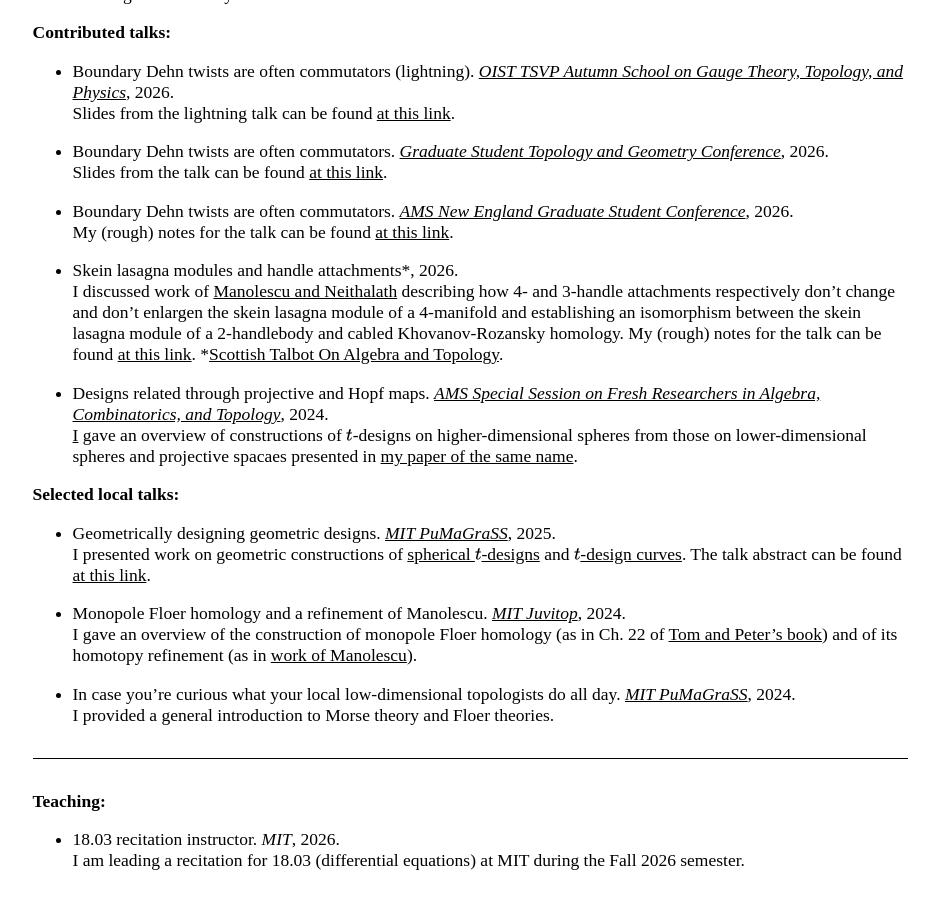
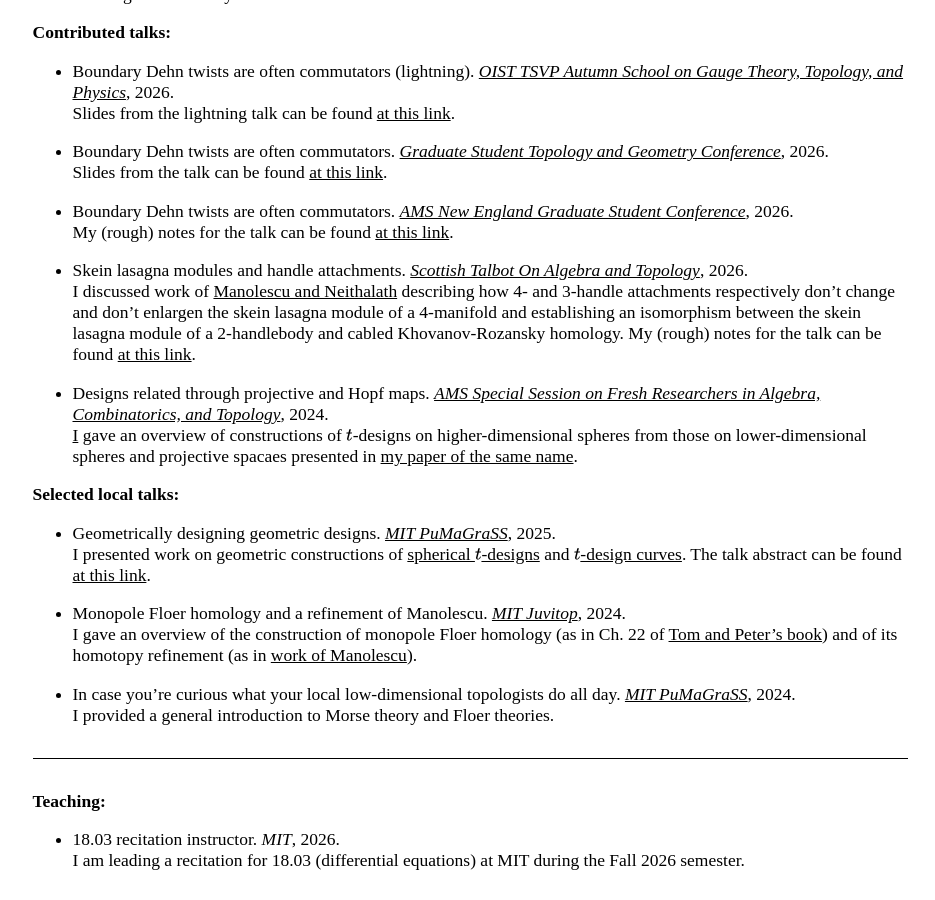
Before and after one commit to AyodejiLindblad/AyodejiLindblad.github.io, a Jekyll site: the page built from index.md, in a window 1280 px wide and 900 px high, scrolled down 1958 px. Shown: the whole window, without its empty margins (170-1105 px from the left). Built offline with Jekyll 4.4.1, drawn with Linux system fonts in a browser that asks for light colours; some web fonts are replaced.

```diff
--- a/index.md
+++ b/index.md
@@ -97,8 +97,8 @@ Joint with [Enrico Colón](https://www.math.harvard.edu/people/colon-enrico/), [
 * Boundary Dehn twists are often commutators. *[AMS New England Graduate Student Conference](https://sites.google.com/brown.edu/amsgradconference/home)*, 2026.
     My (rough) notes for the talk can be found [at this link](talks/Boundary-Dehn-twists-are-often-commutators-(general-audience).pdf).
 
-* Skein lasagna modules and handle attachments*, 2026.
-    I discussed work of [Manolescu and Neithalath](https://www.degruyterbrill.com/document/doi/10.1515/crelle-2022-0021/html?lang=en&srsltid=AfmBOoqxU5Qjqk2STSb85QQrpKWQh0vum4-dj8cIoxs9kUAX-qHu2Zjn) describing how 4- and 3-handle attachments respectively don't change and don't enlargen the skein lasagna module of a 4-manifold and establishing an isomorphism between the skein lasagna module of a 2-handlebody and cabled Khovanov-Rozansky homology. My (rough) notes for the talk can be found [at this link](talks/Skein-lasagna-modules-and-handle-attachments.pdf). *[Scottish Talbot On Algebra and Topology](https://sites.google.com/view/stoat-workshop/home).
+* Skein lasagna modules and handle attachments. *[Scottish Talbot On Algebra and Topology](https://sites.google.com/view/stoat-workshop/home)*, 2026.
+    I discussed work of [Manolescu and Neithalath](https://www.degruyterbrill.com/document/doi/10.1515/crelle-2022-0021/html?lang=en&srsltid=AfmBOoqxU5Qjqk2STSb85QQrpKWQh0vum4-dj8cIoxs9kUAX-qHu2Zjn) describing how 4- and 3-handle attachments respectively don't change and don't enlargen the skein lasagna module of a 4-manifold and establishing an isomorphism between the skein lasagna module of a 2-handlebody and cabled Khovanov-Rozansky homology. My (rough) notes for the talk can be found [at this link](talks/Skein-lasagna-modules-and-handle-attachments.pdf).
 
 * Designs related through projective and Hopf maps. *[AMS Special Session on Fresh Researchers in Algebra, Combinatorics, and Topology](https://meetings.ams.org/math/spring2024e/meetingapp.cgi/Paper/34013)*, 2024.
     [I](https://www.instagram.com/p/C5qjPnHsUVS/?utm_source=ig_web_button_share_sheet&igsh=ZDNlZDc0MzIxNw%3D%3D&img_index=2) gave an overview of constructions of $t$-designs on higher-dimensional spheres from those on lower-dimensional spheres and projective spacaes presented in [my paper of the same name](https://rdcu.be/eSi5F).
```
